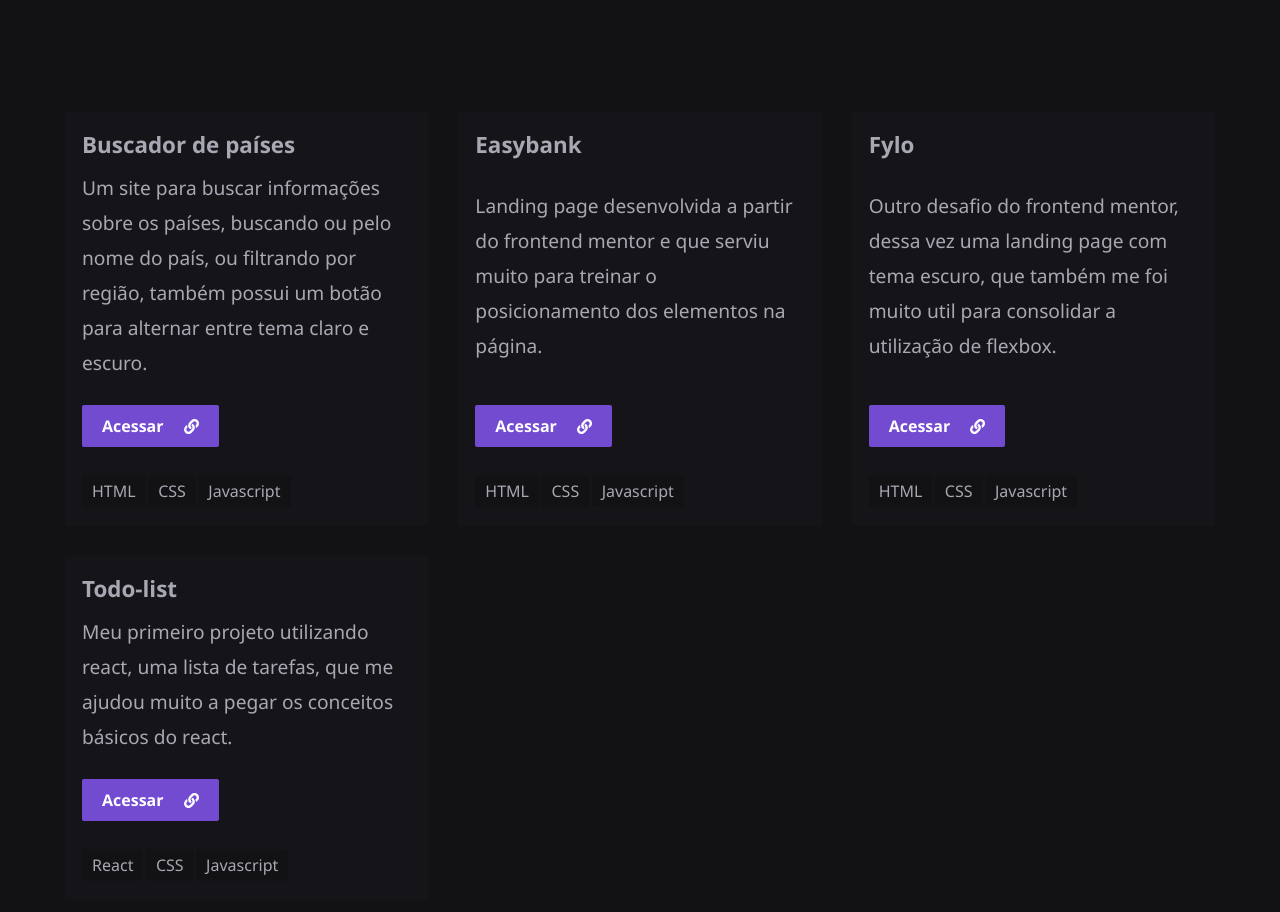
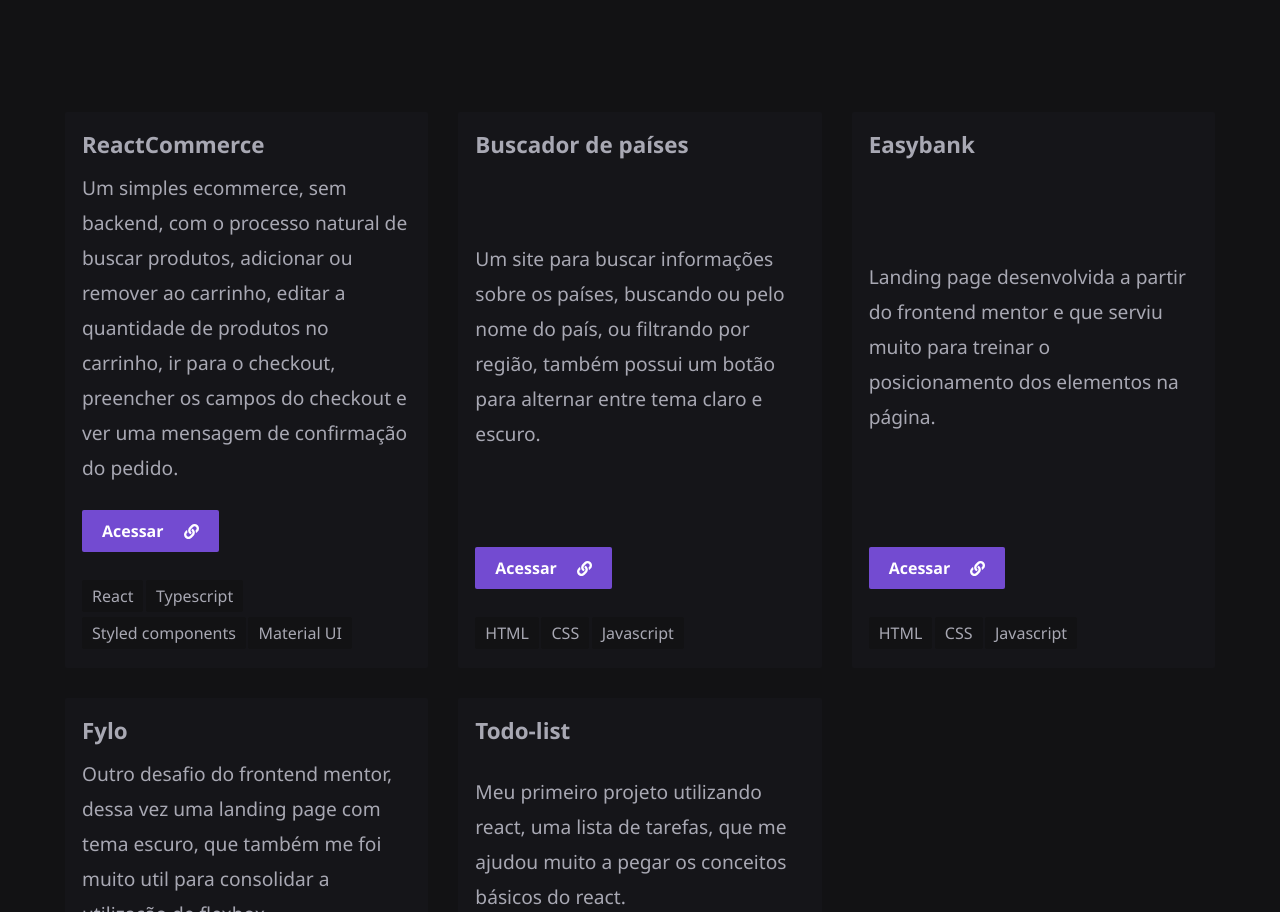
Before and after one commit to Romario-Negreiros/Portfolio, a plain HTML site: page index.html in a window 1280 px wide. Shown: the part 1756-2668 px from the top of the page. Drawn offline with Linux system fonts and the light colour scheme.

Commit message:
added new project to the projects section

```diff
--- a/index.html
+++ b/index.html
@@ -92,6 +92,26 @@
       <article class="d-projects__wrapper">
         <h1 data-aos >Projetos</h1>
         <ul class="d-projects__list">
+          <li data-aos>
+            <h2>ReactCommerce</h2>
+            <p>
+              Um simples ecommerce, sem backend, com o processo natural de buscar produtos, adicionar ou remover
+              ao carrinho, editar a quantidade de produtos no carrinho, ir para o checkout, preencher os campos do
+              checkout e ver uma mensagem de confirmação do pedido.
+            </p>
+            <div class="card-bottompart">
+              <a href="https://ecommerce-seven-iota.vercel.app">
+                Acessar
+                <img src="assets/link-solid.svg" alt="link" />
+              </a>
+              <div class="d-projects__tags">
+                <span>React</span>
+                <span>Typescript</span>
+                <span>Styled components</span>
+                <span>Material UI</span>
+              </div>
+            </div>
+          </li>
           <li data-aos>
             <h2>Buscador de países</h2>
             <p>
```
